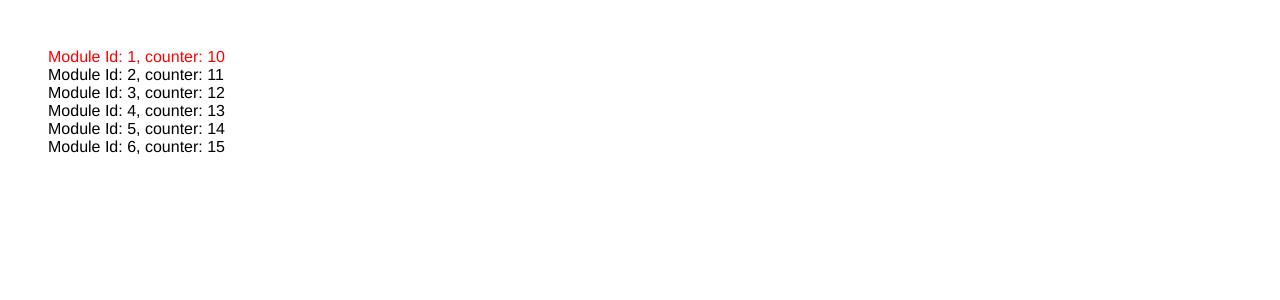
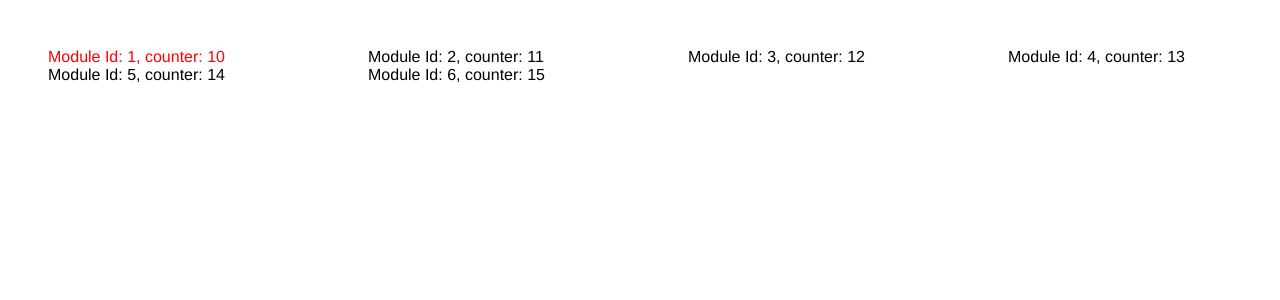
Before and after one commit to leifmarcus/module-rendering-portals, a React app: page / in a window 1280 px wide. Shown: the top 300 px of the page. Built offline with nearby package versions, Linux system fonts and the light colour scheme.

Commit message:
add simple layouter

```diff
--- a/src/App.css
+++ b/src/App.css
@@ -28,6 +28,15 @@ body {
     padding: 3em;
 }
 
+:global(.global-modules) {
+    display: flex;
+    flex-wrap: wrap;
+}
+
+:global([data-styla-module-id]) {
+    flex: 0 0 25%;
+}
+
 .App {
     display: none;
     /* only for rendering the app if needed, but not in this example */
--- a/src/index.html
+++ b/src/index.html
@@ -11,12 +11,14 @@
 </head>
 
 <body>
+    <div class="global-modules">
         <div data-styla-module-id="1"></div>
         <div data-styla-module-id="2"></div>
         <div data-styla-module-id="3"></div>
         <div data-styla-module-id="4"></div>
         <div data-styla-module-id="5"></div>
         <div data-styla-module-id="6"></div>
+    </div>
     <div id="app"></div>
 </body>
 
```
Lines whose indentation alone changed are shown as unchanged.
